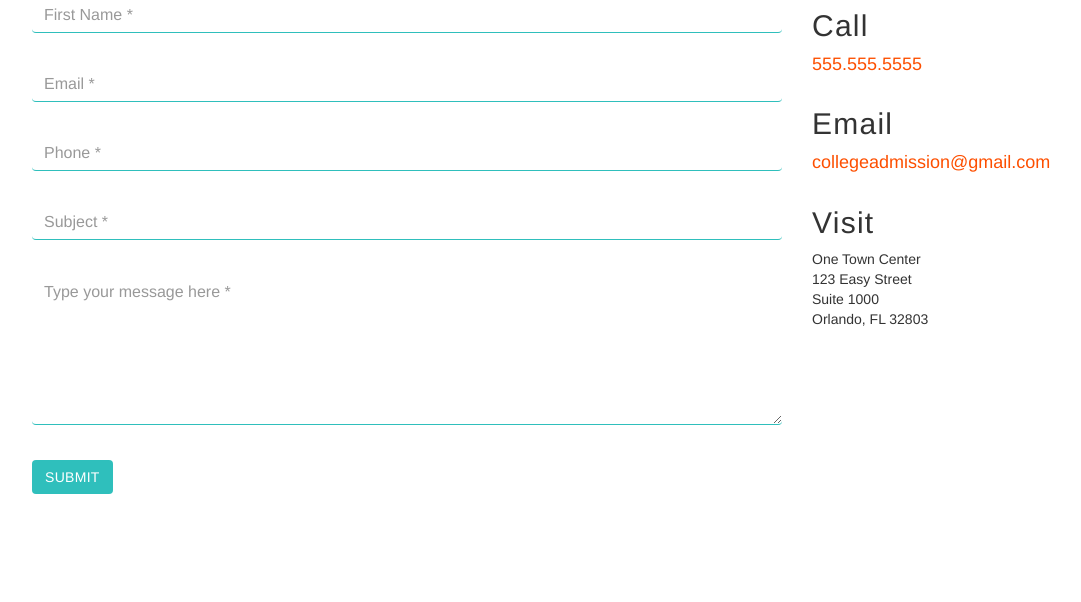
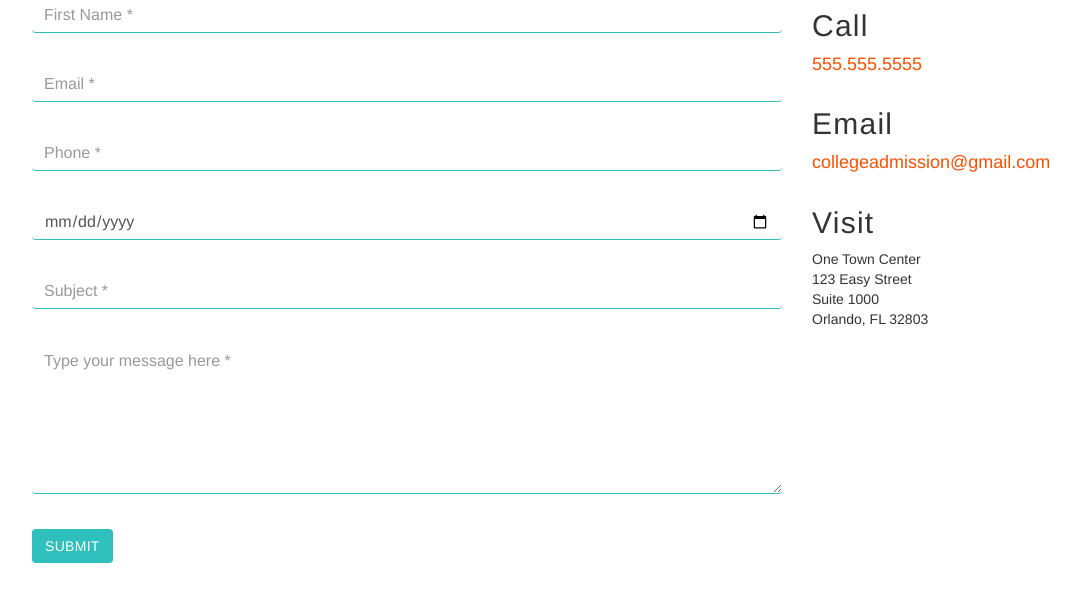
Before and after one commit to abhinavmittal93/CSD_3444_Term_Project, a Flask app: page /contactus in a window 1280 px wide. Shown: the part 150-752 px from the top of the page, without its empty margins (38-1119 px from the left). Run offline with Flask 2, Linux system fonts and the light colour scheme; some libraries are stand-ins or nearby versions.

Commit message:
validations to contactform

```diff
--- a/Contact_Us.py
+++ b/Contact_Us.py
@@ -3,7 +3,3 @@ import dbconnection
 
 
 app = Flask(__name__)
-
-@app.route('/user')
-def user():
-    return render_template('form.html')
--- a/main.py
+++ b/main.py
@@ -1,6 +1,6 @@
 from flask import Flask, request, render_template, session, redirect
 import dbconnection
-import datetime
+
 
 import login
 from user import User
@@ -56,11 +56,11 @@ def contactus_save():
         cnum = request.form.get("cnum")
         subject = request.form.get("subject")
         message = request.form.get("message")
-        date = datetime.date.today()
-        dict = {"name": fname, "email": email, "contact": cnum, "subject": subject, "message": message, "Date": date }
+        date = request.form.get("date")
+        dict = {"name": fname, "email": email, "contact": cnum, "subject": subject, "message": message, "date": date }
         conn_contact = dbconnection.db["contact_messages"]
         conn_contact.insert_one(dict)
-    return " SUCCESSFULY ENTERED! "
+        return " SUCCESSFULY ENTERED! "
 
 if __name__ == '__main__':
     toastr.init_app(app)
--- a/templates/contact_us.html
+++ b/templates/contact_us.html
@@ -4,7 +4,6 @@
 <link rel="stylesheet" href="https://maxcdn.bootstrapcdn.com/bootstrap/3.3.7/css/bootstrap.min.css">
 <script src="https://ajax.googleapis.com/ajax/libs/jquery/1.12.4/jquery.min.js"></script>
 <script src="https://maxcdn.bootstrapcdn.com/bootstrap/3.3.7/js/bootstrap.min.js"></script>
-
 <div class="container">
 <div class="contact-section">
     <h2 class="ct-section-head">CONTACT US</h2>
@@ -13,27 +12,33 @@
       <form method="post" action="{{ url_for('contactus_save') }}">
 			<div class="form-group">
                 <label class="sr-only" for="fname">First Name *</label>
-                <input class="required form-control" id="fname" name="fname" placeholder="First Name&nbsp;*" type="text">
+                <input class="required form-control" id="fname" name="fname" placeholder="First Name&nbsp;*" type="text" required>
             </div>
             <div class="form-group">
                 <label class="sr-only" for="email">E-mail *</label>
-                <input class="required form-control" id="email" name="email" placeholder="Email&nbsp;*" type="text">
+                <input class="required form-control" id="email" name="email" placeholder="Email&nbsp;*" type="email" autocomplete="off" pattern="[a-z0-9._%+-]+@[a-z0-9.-]+\.[a-z]{2,}$">
             </div>
           <div class="form-group">
                 <label class="sr-only" for="cnum">Phone *</label>
-                <input class="required form-control h5-phone" id="cnum" name="cnum" placeholder="Phone&nbsp;*" type="text">
+                <input class="required form-control h5-phone" id="cnum" name="cnum" placeholder="Phone&nbsp;*" type="text" required maxlength="11">
             </div>
+          <div class="form-group">
+                <label class="sr-only" for="date">Date *</label>
+                <input class="required form-control h5-phone" id="date" name="date" placeholder="Date&nbsp;*" type="date">
+            </div>
+
            <div class="form-group">
                 <label class="sr-only" for="subject">Subject *</label>
-                <input class="required form-control h5-phone" id="subject" name="subject" placeholder="Subject&nbsp;*" type="text">
+                <input class="required form-control h5-phone" id="subject" name="subject" placeholder="Subject&nbsp;*" type="text" required>
             </div>
+
             <div class="form-group">
                 <label class="sr-only" for="message">Type your message here</label>
                 <textarea class="required form-control" id="message" name="message" placeholder="Type your message here&nbsp;*" rows="6"></textarea>
             </div>
 				<button class="btn btn-accent" type="submit">Submit</button>
-      </form>
-			</div>
+        </form>
+      </div>
         <div class="col-md-4 contact-info">
             <div class="phone">
                 <h2>Call</h2>
```
